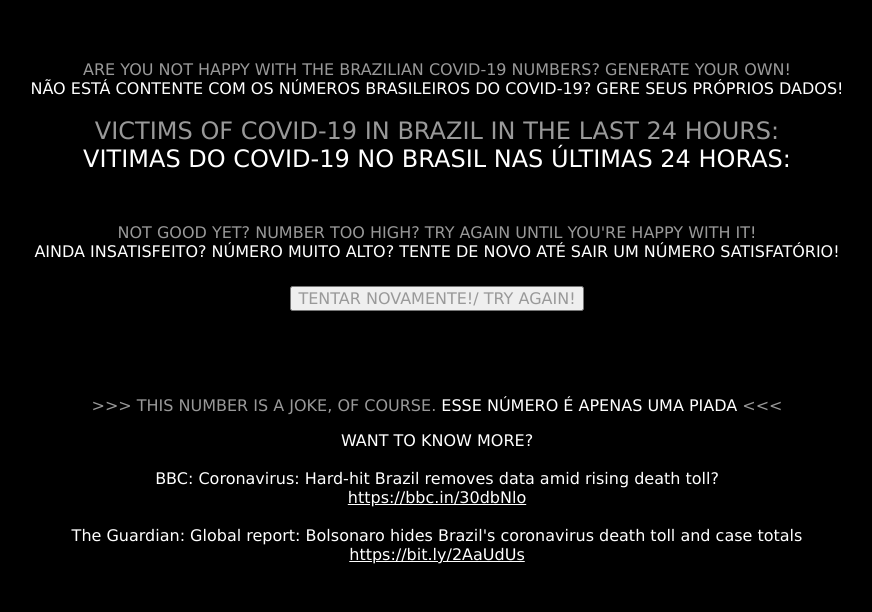
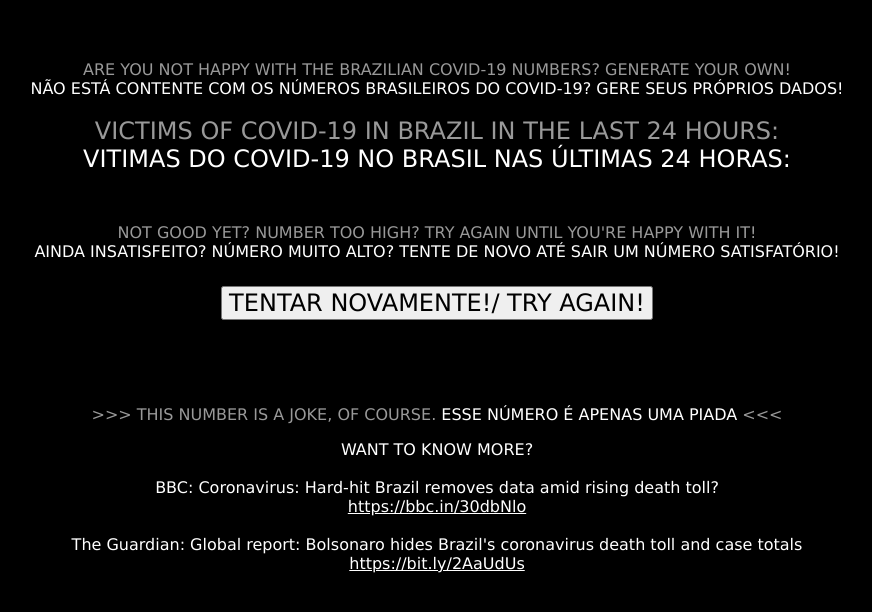
Before and after one commit to brasil2020/covid, a plain HTML site: page index.html in a window 1280 px wide. Shown: the whole page, without its empty margins (203-1075 px from the left). Drawn offline with Linux system fonts and the light colour scheme; a script that the page names is missing.

Commit message:
Add files via upload

```diff
--- a/index.html
+++ b/index.html
@@ -19,6 +19,12 @@
 	font-family: Verdana, Geneva, sans-serif;
 	font-size: x-large;
 	color: #999;
+}
+.poilescuro {
+	text-align: center;
+	font-family: Verdana, Geneva, sans-serif;
+	font-size: x-large;
+	color: #000;
 }
 .poilbranco {
 	text-align: center;
@@ -86,7 +92,7 @@ a:active {
     </span><span class="textbranco">AINDA INSATISFEITO? NÚMERO MUITO ALTO? TENTE DE NOVO ATÉ SAIR UM NÚMERO SATISFATÓRIO!</span><br>
     </p>
     <DIV id="INNER">
-    <button class="text" onClick="window.location.reload();">TENTAR NOVAMENTE!/ TRY AGAIN!</button>
+    <button class="poilescuro" onClick="window.location.reload();">TENTAR NOVAMENTE!/ TRY AGAIN!</button>
     </DIV>
     <p>&nbsp;</p>
     <p>&nbsp;</p>
```
